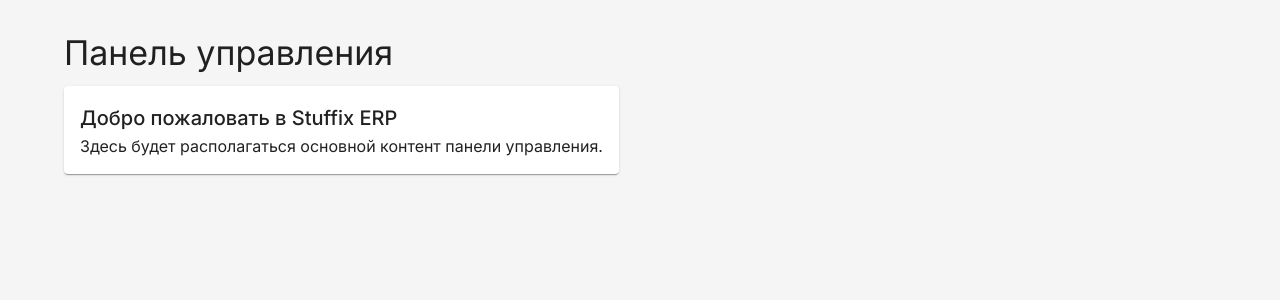
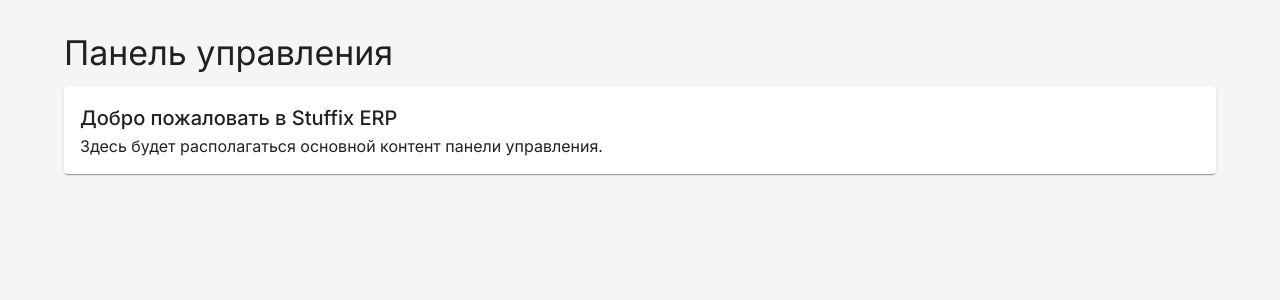
Before and after one commit to Dan4ik3e3e3/stuffix_erp, a Next.js app: page /dashboard in a window 1280 px wide. Shown: the top 300 px of the page. Built offline with nearby package versions, Linux system fonts and the light colour scheme.

Commit message:
Исправлены ошибки типизации в компонентах дашборда

```diff
--- a/src/app/dashboard/page.tsx
+++ b/src/app/dashboard/page.tsx
@@ -1,6 +1,6 @@
 'use client';
 
-import { Container, Typography, Paper, Grid } from '@mui/material';
+import { Container, Typography, Paper, Box } from '@mui/material';
 
 export default function DashboardPage() {
   return (
@@ -9,8 +9,11 @@
         Панель управления
       </Typography>
 
-      <Grid container spacing={3}>
-        <Grid item xs={12}>
+      <Box sx={{
+        display: 'flex',
+        flexDirection: 'column',
+        gap: 3
+      }}>
         <Paper sx={{ p: 2 }}>
           <Typography variant="h6" component="h2">
             Добро пожаловать в Stuffix ERP
@@ -19,8 +22,7 @@
             Здесь будет располагаться основной контент панели управления.
           </Typography>
         </Paper>
-        </Grid>
-      </Grid>
+      </Box>
     </Container>
   );
 }
```
Lines whose indentation alone changed are shown as unchanged.
